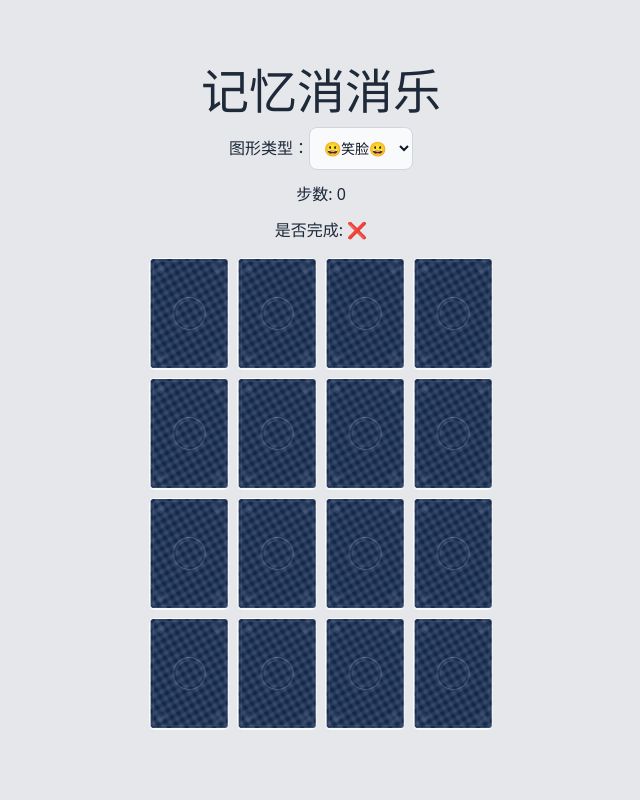
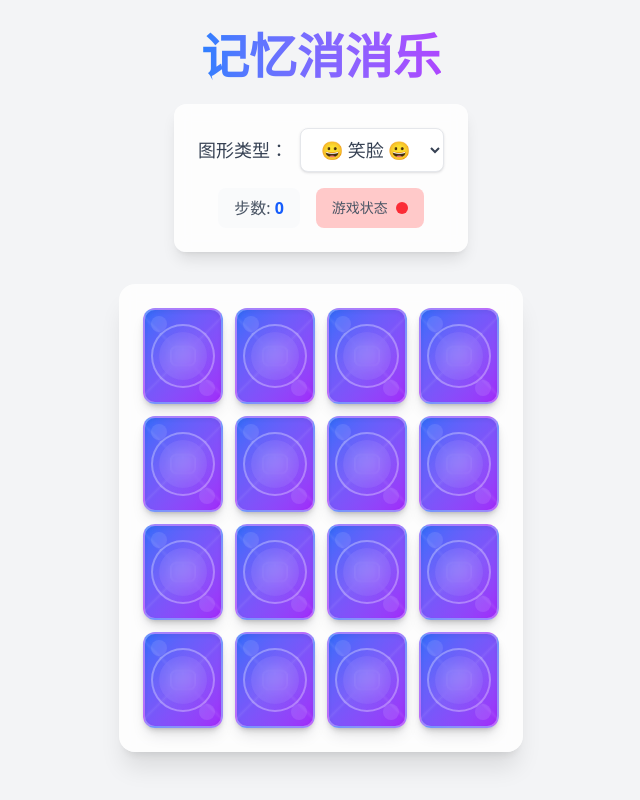
Before and after one commit to coolcao/memory-match-ng, an Angular app: page / in a window 1280 px wide. Shown: the whole page, without its empty margins (319-959 px from the left). Built offline with nearby package versions, Linux system fonts and the light colour scheme.

Commit message:
优化样式

```diff
--- a/src/app/memory-match/memory-match-board/memory-match-board.component.css
+++ b/src/app/memory-match/memory-match-board/memory-match-board.component.css
@@ -0,0 +1,15 @@
+/* 涟漪动画 */
+@keyframes ripple {
+  0% {
+    transform: scale(0);
+    opacity: 0.6;
+  }
+  100% {
+    transform: scale(2);
+    opacity: 0;
+  }
+}
+
+.animate-ripple {
+  animation: ripple 0.8s ease-out forwards;
+}
--- a/src/app/memory-match/memory-match-board/memory-match-board.component.html
+++ b/src/app/memory-match/memory-match-board/memory-match-board.component.html
@@ -1,74 +1,128 @@
 <div
-  class="flex h-screen w-screen flex-col items-center justify-center bg-gray-200 dark:bg-gray-800"
+  class="flex min-h-screen flex-col items-center bg-gray-100 p-8 transition-colors duration-300 dark:bg-gray-900"
+>
+  <!-- 标题部分 -->
+  <h1 class="mb-6 text-5xl font-bold text-gray-800 dark:text-gray-100">
+    <span
+      class="bg-gradient-to-r from-blue-500 to-purple-500 bg-clip-text text-transparent"
+    >
+      记忆消消乐
+    </span>
+  </h1>
+
+  <!-- 控制区域 -->
+  <div
+    class="mb-8 flex flex-col items-center gap-4 rounded-xl bg-white/80 p-6 shadow-lg backdrop-blur-sm dark:bg-gray-800/90"
   >
     <div
-    class="flex w-full items-center justify-center text-5xl text-gray-800 dark:text-gray-200"
+      class="flex items-center gap-3 text-lg font-medium text-gray-700 dark:text-gray-300"
     >
-    记忆消消乐
+      <span>图形类型：</span>
+      <select
+        [(ngModel)]="type"
+        (ngModelChange)="changeType()"
+        class="rounded-lg border border-gray-200 bg-white px-4 py-2 shadow-sm transition-all hover:border-blue-400 focus:border-blue-500 focus:ring-2 focus:ring-blue-300 dark:border-gray-600 dark:bg-gray-700 dark:text-gray-200 dark:hover:border-blue-300 dark:focus:border-blue-400"
+      >
+        <option [ngValue]="CellType.Smileys">😀 笑脸 😀</option>
+        <option [ngValue]="CellType.Animals">🐶 动物 🐶</option>
+      </select>
+    </div>
+
+    <!-- 状态信息 -->
+    <div class="flex gap-4 text-gray-600 dark:text-gray-400">
+      <div class="rounded-lg bg-gray-50 px-4 py-2 dark:bg-gray-700">
+        步数:
+        <span class="font-bold text-blue-600 dark:text-blue-400">{{
+          steps
+        }}</span>
       </div>
       <div
-    class="mt-3 flex w-full items-center justify-center text-gray-800 dark:text-gray-200"
+        [ngClass]="{
+          'bg-green-200 dark:bg-green-300': isCompleted(),
+          'bg-red-200 dark:bg-red-300': !isCompleted(),
+        }"
+        class="flex items-center gap-2 rounded-lg bg-gray-100 px-4 py-2 dark:bg-gray-700"
       >
-    图形类型：<select
-      [(ngModel)]="type"
-      (ngModelChange)="changeType()"
-      class="block rounded-lg border border-gray-300 bg-gray-50 p-2.5 text-sm text-gray-900 focus:border-blue-500 focus:ring-blue-500 dark:border-gray-600 dark:bg-gray-700 dark:text-white dark:placeholder-gray-400 dark:focus:border-blue-500 dark:focus:ring-blue-500"
+        <span class="text-sm font-medium text-gray-600 dark:text-gray-600"
+          >游戏状态</span
         >
-      <option [ngValue]="CellType.Smileys">😀笑脸😀</option>
-      <option [ngValue]="CellType.Animals">🐶动物🐶</option>
-    </select>
+        <div
+          class="h-3 w-3 rounded-lg transition-all duration-300"
+          [ngClass]="{
+            'bg-green-500 ring-4 ring-green-200/50': isCompleted(),
+            'bg-red-500 ring-4 ring-red-200/50': !isCompleted(),
+          }"
+        ></div>
       </div>
+    </div>
+  </div>
+
+  <!-- 游戏区域 -->
   <div
-    class="mt-3 flex w-full items-center justify-center text-gray-800 dark:text-gray-200"
+    class="rounded-2xl bg-white/80 p-4 shadow-xl backdrop-blur-sm sm:p-6 dark:bg-gray-800/90"
   >
-    步数: {{ steps }}
-  </div>
-  <div
-    class="my-3 flex w-full items-center justify-center text-gray-800 dark:text-gray-200"
-  >
-    是否完成:
-    @if (isCompleted()) {
-      ✅
-    } @else {
-      ❌
-    }
-  </div>
-  <div class="flex flex-col items-center justify-center">
+    <div class="grid grid-cols-4 gap-2 sm:grid-cols-4 sm:gap-3">
       @for (rows of cells(); track $index; let row = $index) {
-      <div class="flex w-full items-center justify-center">
         @for (cell of rows; track $index; let col = $index) {
           <div
             (click)="clickCell(row, col, cell.value)"
-            class="flex h-full w-full cursor-pointer items-center justify-center text-5xl"
-            [ngClass]="{ 'cursor-pointer': !cell.isOpen }"
+            class="group relative cursor-pointer transition-transform duration-200 hover:scale-105"
           >
             <div
-              class="mx-1 my-1 flex h-[112px] w-[80px] items-center justify-center rounded-md bg-gray-50 select-none dark:bg-gray-500"
+              class="flex h-20 w-16 items-center justify-center rounded-xl shadow-md transition-all sm:h-24 sm:w-20"
+              [class]="
+                cell.isOpen
+                  ? 'scale-100 bg-gray-100 dark:bg-gray-700'
+                  : 'bg-gray-100 hover:bg-gray-200 dark:bg-gray-600 dark:hover:bg-gray-500'
+              "
             >
               @if (cell.isOpen) {
-                {{ cell.value }}
+                @if (cell.isMatched) {
+                  <div
+                    class="absolute inset-0 z-10 flex items-center justify-center"
+                  >
+                    <div
+                      class="animate-ripple absolute h-16 w-16 rounded-full bg-gradient-to-r from-green-400 to-blue-500 opacity-60"
+                    ></div>
+                    <div
+                      class="text-4xl text-gray-400 drop-shadow-lg dark:text-white"
+                    >
+                      ✓
+                    </div>
+                  </div>
                 } @else {
-                <img
-                  src="assets/img/card.png"
-                  class="dark:brightness-125 dark:contrast-110"
-                />
+                  <span class="animate-pop-in text-4xl">{{ cell.value }}</span>
+                }
+              } @else {
+                <div
+                  class="relative h-20 w-16 rounded-xl shadow-lg transition-all duration-300 hover:rotate-1 hover:shadow-xl sm:h-24 sm:w-20"
+                >
+                  <app-memory-match-card></app-memory-match-card>
+                </div>
               }
             </div>
           </div>
         }
-      </div>
       }
     </div>
   </div>
 
+  <!-- 胜利弹窗 -->
   @if (showCongratulations) {
+    <div
+      class="fixed inset-0 z-50 flex items-center justify-center bg-black/50 backdrop-blur-sm"
+    >
       <app-scatter-flowers
-    text="🎉恭喜，完成游戏🎉"
+        text="🎉 恭喜，完成游戏！ 🎉"
         (click)="closeCongratulations()"
+        class="animate-bounce-in cursor-pointer text-4xl font-bold text-white drop-shadow-lg"
       >
       </app-scatter-flowers>
+    </div>
   }
+</div>
 
+<!-- 保持音频部分不变 -->
 <audio #removePlayer src="assets/audio/remove.mp3" class="hidden"></audio>
 <audio #closePlayer src="assets/audio/close.mp3" class="hidden"></audio>
 <audio #successPlayer src="assets/audio/success.mp3" class="hidden"></audio>
--- a/src/app/memory-match/memory-match-board/memory-match-board.component.ts
+++ b/src/app/memory-match/memory-match-board/memory-match-board.component.ts
@@ -79,6 +79,7 @@ export class MemoryMatchBoardComponent implements OnInit {
     if (this.clicked.value == value && (this.clicked.x != x || this.clicked.y != y)) {
       timer(500).subscribe(() => {
         this.playRemove();
+        this.store.matchCells(x, y, this.clicked.x, this.clicked.y);
         this.store.removeCell(x, y);
         this.store.removeCell(this.clicked.x, this.clicked.y);
         this.resetClicked();
--- /dev/null
+++ b/src/app/memory-match/memory-match-card/memory-match-card.component.html
@@ -0,0 +1,59 @@
+<div>
+  <!-- 卡片基础层 -->
+  <div
+    class="absolute inset-0 rounded-xl border-2 border-white/20 bg-gradient-to-br from-blue-600/90 to-purple-600/90 dark:from-blue-800/95 dark:to-purple-800/95"
+  ></div>
+
+  <!-- 装饰条纹 -->
+  <div class="absolute inset-0 rounded-xl">
+    <!-- 交叉斜线纹理 -->
+    <div
+      class="absolute inset-0 bg-[linear-gradient(45deg,transparent_48%,rgba(255,255,255,0.2)_50%,transparent_52%),linear-gradient(-45deg,transparent_48%,rgba(255,255,255,0.2)_50%,transparent_52%)] opacity-30 dark:opacity-20"
+    ></div>
+
+    <!-- 边框高光 -->
+    <div
+      class="absolute inset-0 rounded-xl border-2 border-white/10 shadow-inner"
+    ></div>
+
+    <!-- 中心徽章 -->
+    <div class="absolute top-1/2 left-1/2 -translate-x-1/2 -translate-y-1/2">
+      <div class="relative flex h-16 w-16 items-center justify-center">
+        <!-- 外环 -->
+        <div
+          class="absolute h-full w-full rounded-full border-2 border-white/30 bg-gradient-to-br from-transparent via-white/5 to-transparent"
+        ></div>
+        <!-- 内圆 -->
+        <div
+          class="absolute h-12 w-12 rounded-full bg-white/5 backdrop-blur-sm"
+        ></div>
+        <!-- 图标 -->
+        <svg
+          class="h-8 w-8 text-white/60"
+          fill="none"
+          stroke="currentColor"
+          viewBox="0 0 24 24"
+        >
+          <path
+            stroke-linecap="round"
+            stroke-linejoin="round"
+            stroke-width="1.5"
+            d="M3 15a4 4 0 004 4h10a4 4 0 004-4V9a4 4 0 00-4-4H7a4 4 0 00-4 4v6z"
+          />
+          <path
+            stroke-linecap="round"
+            stroke-linejoin="round"
+            stroke-width="1.5"
+            d="M12 6v6m0 0l2-2m-2 2l-2-2"
+          />
+        </svg>
+      </div>
+    </div>
+
+    <!-- 边角装饰 -->
+    <div class="absolute top-2 left-2 h-4 w-4 rounded-full bg-white/10"></div>
+    <div
+      class="absolute right-2 bottom-2 h-4 w-4 rounded-full bg-white/10"
+    ></div>
+  </div>
+</div>
--- a/src/app/memory-match/memory-match.module.ts
+++ b/src/app/memory-match/memory-match.module.ts
@@ -5,12 +5,14 @@ import { FormsModule } from '@angular/forms';
 import { MemoryMatchRoutingModule } from './memory-match-routing.module';
 import { MemoryMatchBoardComponent } from './memory-match-board/memory-match-board.component';
 import { ScatterFlowersComponent } from './scatter-flowers/scatter-flowers.component';
+import { MemoryMatchCardComponent } from './memory-match-card/memory-match-card.component';
 
 
 @NgModule({
   declarations: [
     MemoryMatchBoardComponent,
     ScatterFlowersComponent,
+    MemoryMatchCardComponent,
   ],
   imports: [
     CommonModule,
--- a/src/app/memory-match/memory-match.store.ts
+++ b/src/app/memory-match/memory-match.store.ts
@@ -91,6 +91,11 @@ export class MemoryMatchStore {
     cells[row][col].value = '';
     this._cells.set(cells);
   }
+  matchCells(row1: number, col1: number, row2: number, col2: number) {
+    const cells = [...this._cells()];
+    cells[row1][col1].isMatched = true;
+    cells[row2][col2].isMatched = true;
+  }
 
 
 }
--- a/src/app/memory-match/memory-match.types.ts
+++ b/src/app/memory-match/memory-match.types.ts
@@ -1,6 +1,7 @@
 export interface Cell {
   value: string;
   isOpen?: boolean;     // 是否打开，打开即为显示，关闭即为隐藏
+  isMatched?: boolean;   // 是否匹配成功
 }
 export enum CellType {
   Smileys = 1,
--- a/src/app/memory-match/scatter-flowers/scatter-flowers.component.css
+++ b/src/app/memory-match/scatter-flowers/scatter-flowers.component.css
@@ -1,7 +1,6 @@
 :host {
   width: 100%;
   height: 100%;
-  display: block;
 }
 #confettiCanvas {
   position: absolute;
```
Also changed, not shown: src/app/memory-match/memory-match-card/memory-match-card.component.ts (added, +12 -0 lines), src/app/memory-match/memory-match-card/memory-match-card.component.css (added). Lines whose indentation alone changed are shown as unchanged.
